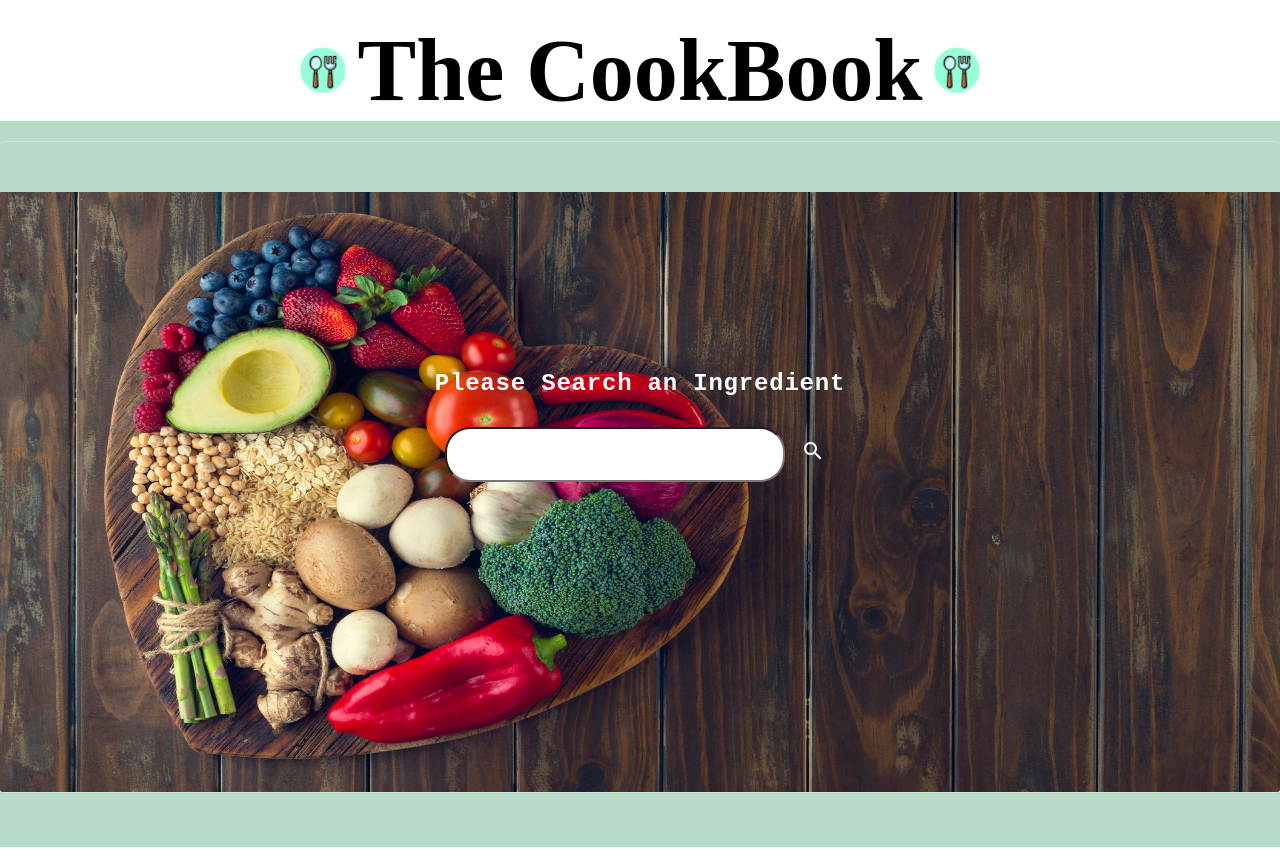
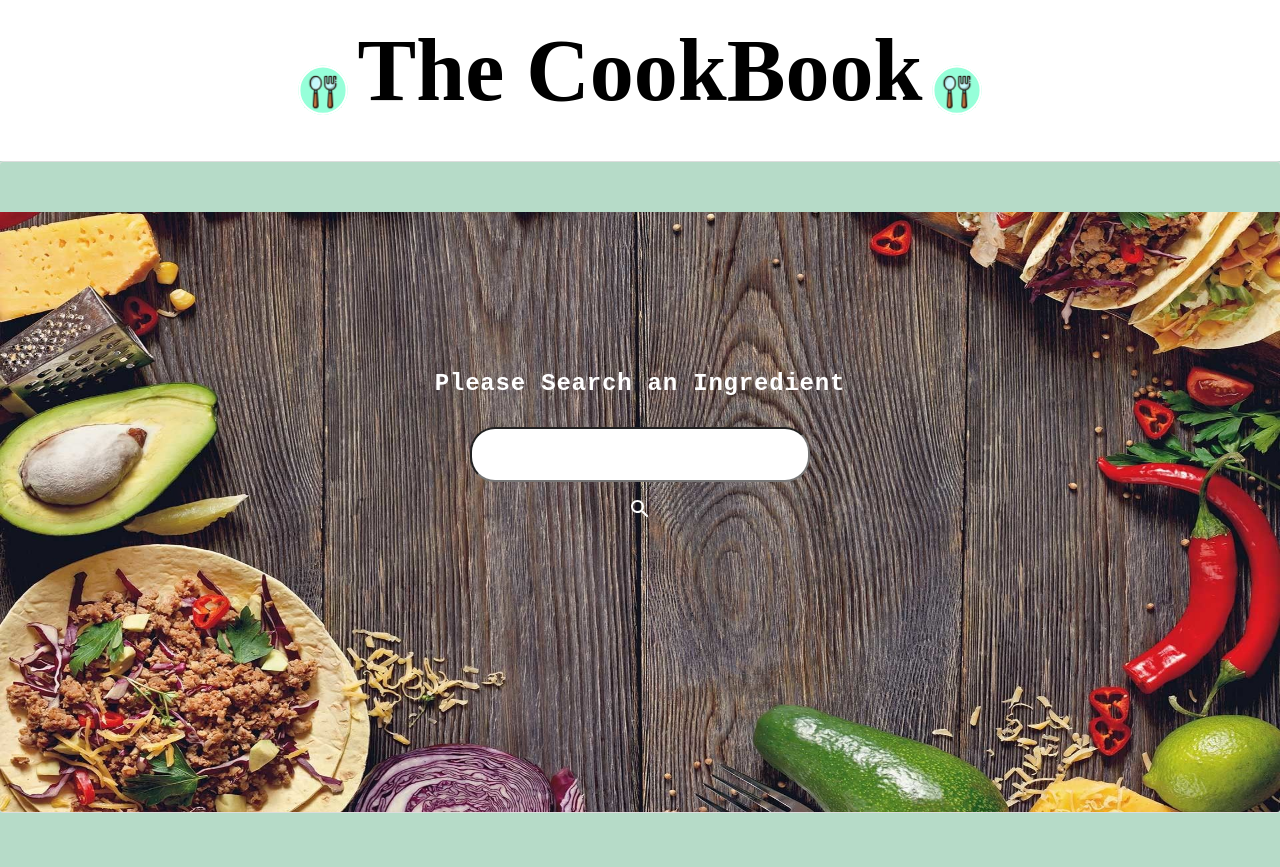
Before and after one commit to SylviaMakuch/the-cookbook, a React (Create React App) app: page / in a window 1280 px wide. Built offline with nearby package versions, Linux system fonts and the light colour scheme; a web font is replaced by a local one.

Commit message:
changed background

```diff
--- a/src/components/Header.js
+++ b/src/components/Header.js
@@ -3,13 +3,6 @@ import styled from "styled-components";
 import { Link } from "react-router-dom";
 import forkspoon from "./../media/forkspoon.svg";
 
-const Title = styled.h1`
-    font-family: 'Alegreya Sans SC', sans-serif;
-        font-size: 50px;
-        font-weight:100;
-        color: black;
-        text-decoration: none;
-`;
 
 const H1 = styled.h1`
     font-size: 88px;
@@ -17,6 +10,7 @@ const H1 = styled.h1`
     text-align: center;
     margin: 0px;
     color: black;
+    margin-bottom: 40px;
 `;
 
 const ForkSpoonImg = styled.img`
@@ -29,7 +23,6 @@ const PageContainer = styled.div`
     justify-content: center;
     background-color: white;
     width: 100%;
-    margin-bottom: 20px;
 `;
 
 
--- a/src/components/Search.js
+++ b/src/components/Search.js
@@ -2,7 +2,7 @@ import React from "react";
 import { useState } from "react";
 import SearchIcon from "@mui/icons-material/Search";
 import axios from "axios";
-import heartfood from "./../media/heartfood.jpeg";
+import taco from "./../media/taco.jpeg";
 import styled from "styled-components";
 import Cards from "./Card.js";
 import { Link } from "react-router-dom";
@@ -66,6 +66,9 @@ const Input = styled.input`
 const Form = styled.form`
   position: absolute;
   top: 550px;
+  display: flex;
+  align-items: center;
+  flex-direction: column;
   @media (max-width: 1700px) {
     top: 350px;
   }
@@ -78,7 +81,7 @@ const SubTitle = styled.h2`
   font-family: 'Inconsolata', monospace;
   color: white;
   text-transform: uppercase
-  font-size: 20px;
+  font-size: 40px;
   letter-spacing: 0.8px;
 `;
 
@@ -123,7 +126,7 @@ export default function Search() {
   return (
     <PageContainer>
       <Header />
-      <Image src={heartfood} />
+      <Image src={taco} />
       <Form onSubmit={submitHandler}>
         <SubTitle style={{ textAlign: "center" }}>
           Please Search an Ingredient
```
Also changed, not shown: src/media/taco.jpeg (added), src/media/woodenspoon.jpeg (added).
